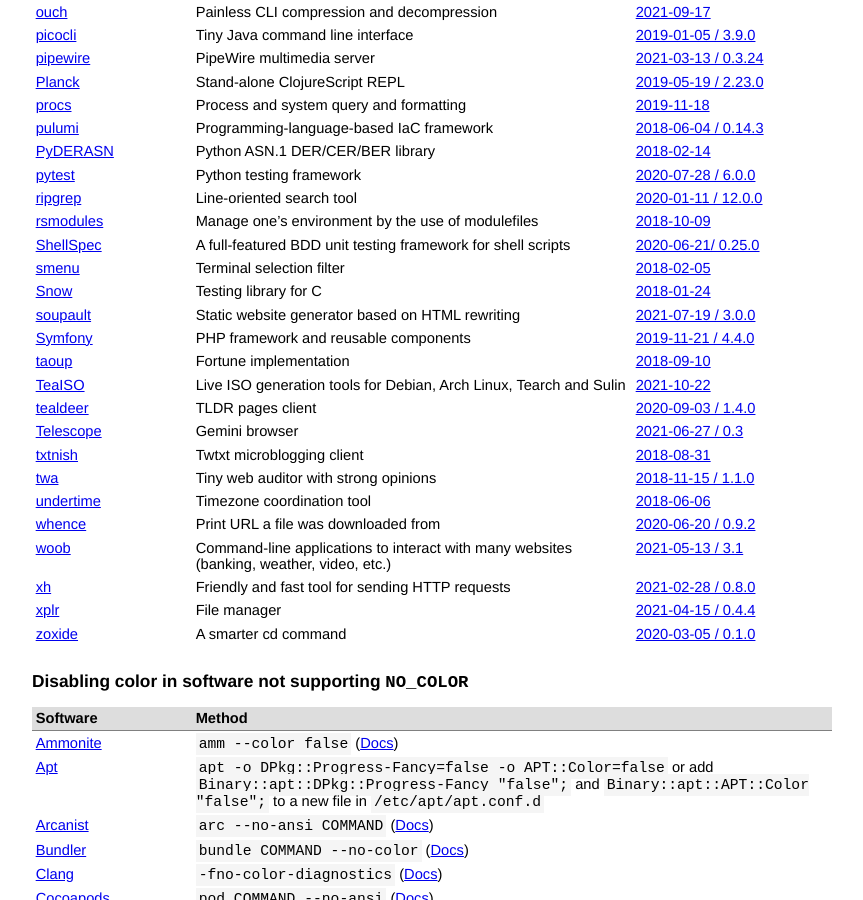
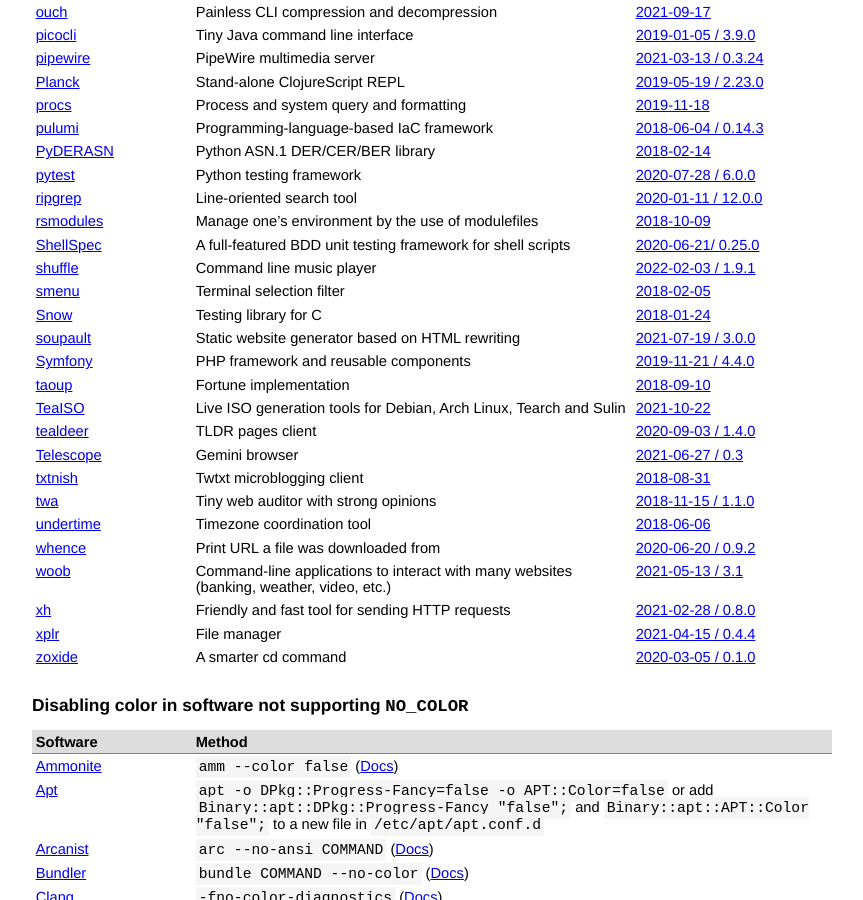
Before and after one commit to jcs/no_color, a Jekyll site: the page built from index.md, in a window 1280 px wide and 900 px high, scrolled down 3230 px. Shown: the whole window, without its empty margins (208-1071 px from the left). Built offline with Jekyll 4.4.1, drawn with Linux system fonts in a browser that asks for light colours; our own code applies the rules of GitHub Pages for plain Markdown files.

Commit message:
Add shuffle (#159)

```diff
--- a/index.md
+++ b/index.md
@@ -176,6 +176,7 @@ color via `NO_COLOR`.
 | [ripgrep](https://github.com/BurntSushi/ripgrep) | Line-oriented search tool | [2020-01-11 / 12.0.0](https://github.com/BurntSushi/ripgrep/commit/5a6e17fcc133f70f922a123483d0d5a158c041b0) |
 | [rsmodules](https://github.com/fretn/rsmodules) | Manage one's environment by the use of modulefiles | [2018-10-09](https://github.com/fretn/rsmodules/commit/87a45f96a9bd45b86300a6027bb29855778d4f5e) |
 | [ShellSpec](https://shellspec.info/) | A full-featured BDD unit testing framework for shell scripts | [2020-06-21/ 0.25.0](https://github.com/shellspec/shellspec/releases/tag/0.25.0) |
+| [shuffle](https://github.com/hyperjeff/shuffle) | Command line music player | [2022-02-03 / 1.9.1](https://github.com/hyperjeff/homebrew-tools/releases/tag/v1.9.1) |
 | [smenu](https://github.com/p-gen/smenu) | Terminal selection filter | [2018-02-05](https://github.com/p-gen/smenu/commit/70d3ee5a328230dff3b744b2f0ca7ef20ecb530e) |
 | [Snow](https://github.com/mortie/snow) | Testing library for C | [2018-01-24](https://github.com/mortie/snow/commit/aadbbd375e03ec6000e23d817d2bd722b417296f) |
 | [soupault](https://soupault.app) | Static website generator based on HTML rewriting | [2021-07-19 / 3.0.0](https://soupault.app/blog/soupault-3.0.0-release/) |
```
